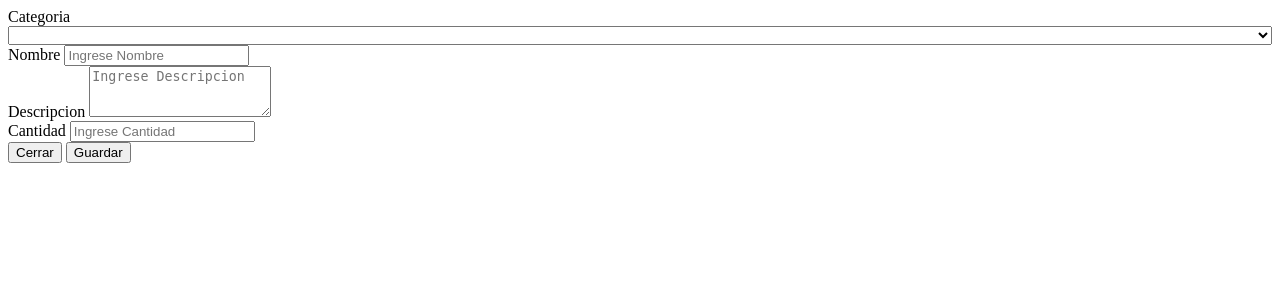
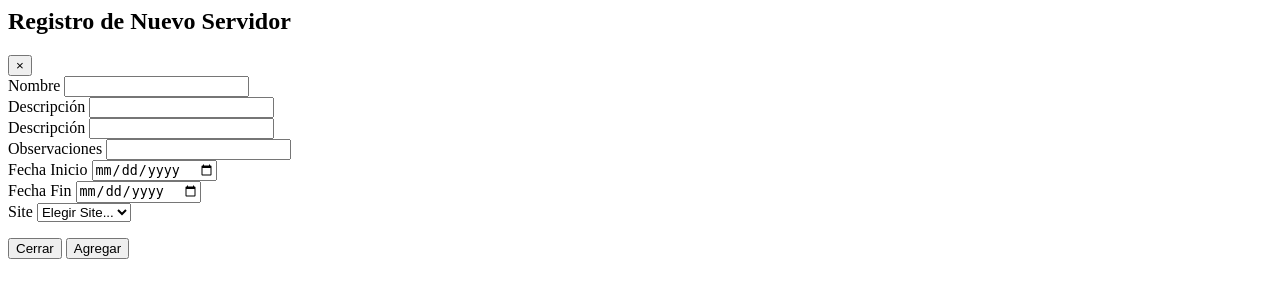
Before and after one commit to LuisResendiz-cyber/CRUD_MVC, a PHP site: page /modalmantenimiento.php in a window 1280 px wide. Shown: the top 300 px of the page. Run offline with PHP 8.4, Linux system fonts and the light colour scheme; lists and menus that the app fills with data are empty.

Commit message:
Add files via upload

```diff
--- a/modalmantenimiento.php
+++ b/modalmantenimiento.php
@@ -1,35 +1,86 @@
-<div id="modalmantenimiento" class="modal fade" tabindex="-1" role="dialog" aria-labelledby="myLargeModalLabel" aria-hidden="true">
-    <div class="modal-dialog modal-lg" role="document">
+
+<div class="modal fade" id="modalmantenimiento" tabindex="-1" aria-labelledby="nuevoProyecto" aria-hidden="true">
+  <div class="modal-dialog" style="min-width: 85%;">
+    <!--Con el min-width manejo el ancho del modal -->
+    <div class="modal-content">
+
+      <div class="modal-header">
+        <h2 class="modal-title" id="nuevoProyecto">Registro de Nuevo Servidor</h2>
+        <button type="button" class="close" data-dismiss="modal" aria-label="Close">
+                <span>&times;</span>
+                </button>
+      </div>
+
+      <div class="modal-body">
+        <div class="container-fluid">
+          <form>
+            <div class="row">
+              <div class="form-group col-md-4">
+                <label for="nombre">Nombre</label>
+                <input type="text" class="form-control" id="nombre" required>
+              </div>
+              <div class="form-group col-md-4">
+                <label for="descripcion">Descripción</label>
+                <input type="text" class="form-control" id="descripcion" required>
+              </div>
+              <div class="form-group col-md-4">
+                <label for="descripcion2">Descripción</label>
+                <input type="text" class="form-control" id="descripcion2" required>
+              </div>
+            </div>
+            <div class="row">
+              <div class="form-group col-md-6">
+                <label for="observaciones">Observaciones</label>
+                <input type="text" class="form-control" id="observaciones">
+              </div>
+              <div class="form-group col-md-3">
+                <label for="fecha_ini">Fecha Inicio</label>
+                <input type="date" class="form-control" id="fecha_ini" required>
+              </div>
+              <div class="form-group col-md-3">
+                <label for="fecha_fin">Fecha Fin</label>
+                <input type="date" class="form-control" id="fecha_fin">
+              </div>
+            </div>
+            <div class="row">
+              <div class="form-group col-md-2">
+                <label for="site">Site</label>
+                <select class="custom-select mr-sm-2" id="site" required>
+                  <option selected>Elegir Site...</option>
+                  <option value=""></option>
+                </select>
+              </div>
+            </div>
+          </form>
+        </div>
+      </div>
+      <!--.modal-body-->
+      <div class="modal-footer">
+        <button type="button" class="btn btn-secondary" data-dismiss="modal">Cerrar</button>
+        <button type="button" class="btn btn-primary">Agregar</button>
+      </div>
+    </div>
+    <!--.modal-content-->
+  </div>
+  <!--.modal-dialog-->
+</div>
+
+
+<!--
+<div id="modalmantenimiento" class="modal fade bd-example-modal" tabindex="-1" role="dialog" aria-labelledby="myLargeModalLabel" aria-hidden="true">
+    <div class="modal-dialog">
         <div class="modal-content">
             <form method="post" id="producto_form">
-                <div class="modal-header pd-y-20 pd-x-25">
+                <div class="modal-header">
                     <h4 class="modal-title" id="mdltitulo"></h4>
                 </div>
-                <div class="modal-body pd-25">
+                <div class="modal-body">
                     <input type="hidden" id="prod_id" name="prod_id">
-
-                    <div class="form-group">
-                        <label class="form-label" for="cat_id">Categoria</label>
-                        <select class="form-control select2" id="cat_id" name="cat_id" data-placeholder="Seleccione" style="width: 100%">
-
-                        </select>
-                    </div>
 
                     <div class="form-group">
                         <label class="form-label" for="prod_nom">Nombre</label>
                         <input type="text" class="form-control" id="prod_nom" name="prod_nom" placeholder="Ingrese Nombre" required>
                     </div>
-
-                    <div class="form-group">
-                        <label class="form-label" for="prod_desc">Descripcion</label>
-                        <textarea type="text" rows="3" class="form-control" id="prod_desc" name="prod_desc" placeholder="Ingrese Descripcion" required></textarea>
-                    </div>
-
-                    <div class="form-group">
-                        <label class="form-label" for="prod_cant">Cantidad</label>
-                        <input type="number" class="form-control" id="prod_cant" name="prod_cant" placeholder="Ingrese Cantidad" required>
-                    </div>
-
                 </div>
                 <div class="modal-footer">
                     <button type="button" class="btn btn-rounded btn-default" data-dismiss="modal">Cerrar</button>
@@ -38,4 +89,4 @@
             </form>
         </div>
     </div>
-</div>
+</div>-->
```
Also changed, not shown: 4 other files.
